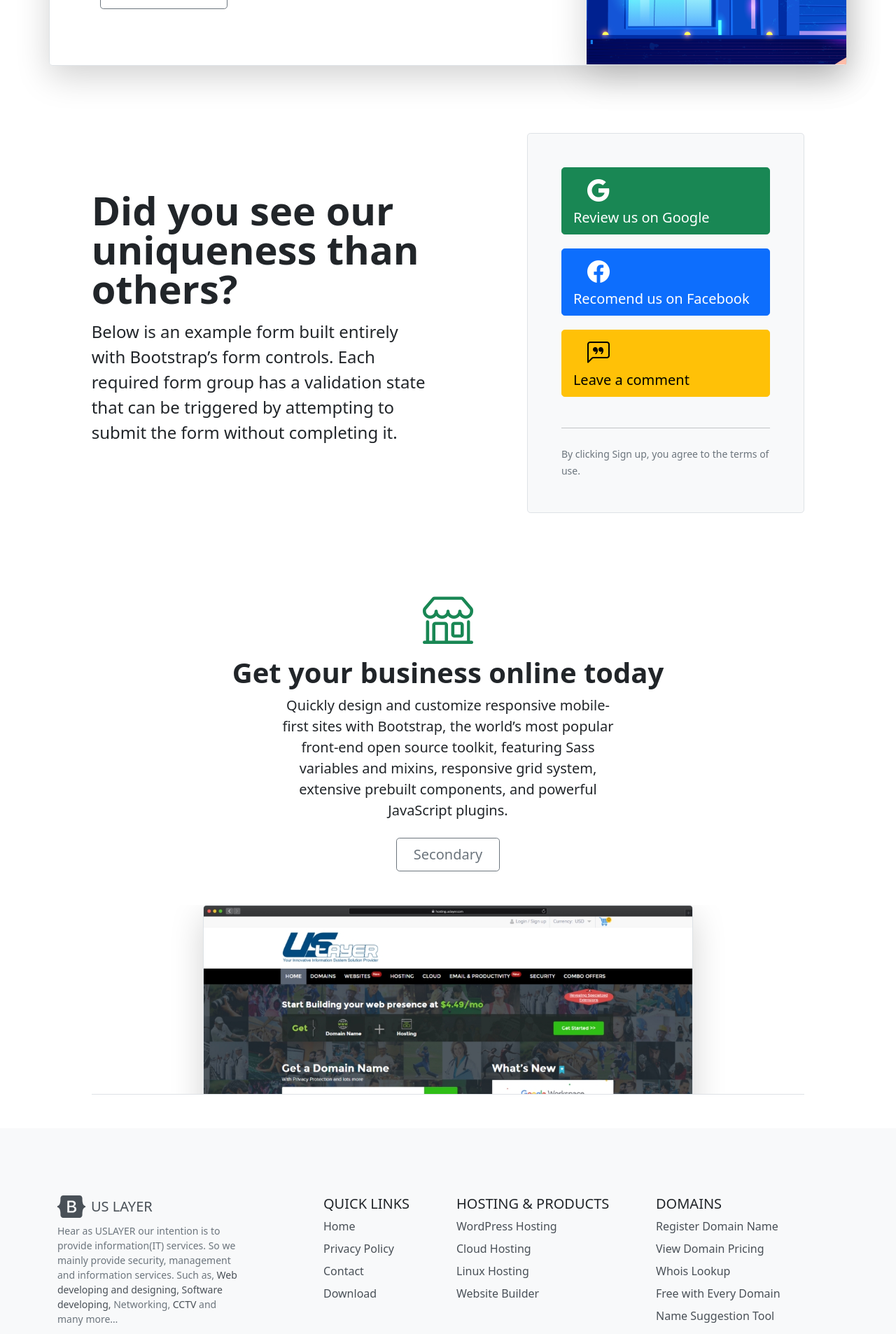
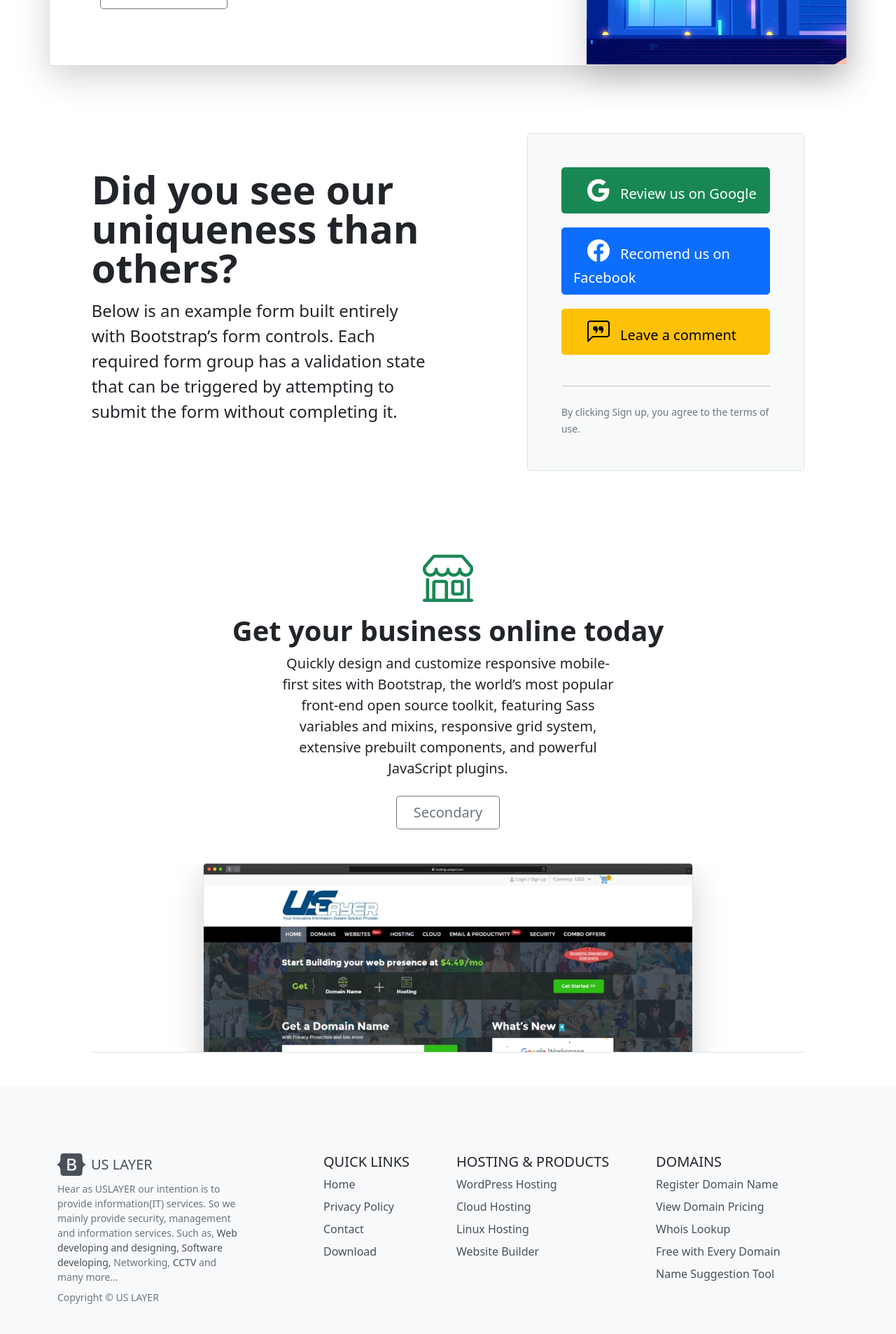
Before and after one commit to uslayer/uslayer.github.io, a Jekyll site: the page built from index.html, in a window 1280 px wide. Shown: the part 1085-2991 px from the top of the page at 70% size. Built offline with Jekyll 4.4.1, drawn with Linux system fonts in a browser that asks for light colours; the list of posts is cut into pages by our own code.

Commit message:
Update index.html

```diff
--- a/index.html
+++ b/index.html
@@ -63,19 +63,19 @@
 
             <a href="" target="_blank">
               <button class="w-100 btn btn-lg btn-success review_btn" type="submit">
-                <i class="bi bi-google"></i> <div class="bt-txt">Review us on Google</div>
+                <i class="bi bi-google"></i> Review us on Google
               </button>
             </a>
 
             <a href="" target="_blank">
               <button class="w-100 btn btn-lg btn-primary review_btn" type="submit">
-                <i class="bi bi-facebook"></i> <div class="bt-txt">Recomend us on Facebook</div>
+                <i class="bi bi-facebook"></i> Recomend us on Facebook
               </button>
             </a>
 
             <a href="" target="_blank">
               <button class="w-100 btn btn-lg btn-warning review_btn" type="submit">
-                <i class="bi bi-chat-left-quote"></i> <div class="bt-txt">Leave a comment</div>
+                <i class="bi bi-chat-left-quote"></i> Leave a comment
               </button>
             </a>
 
```
